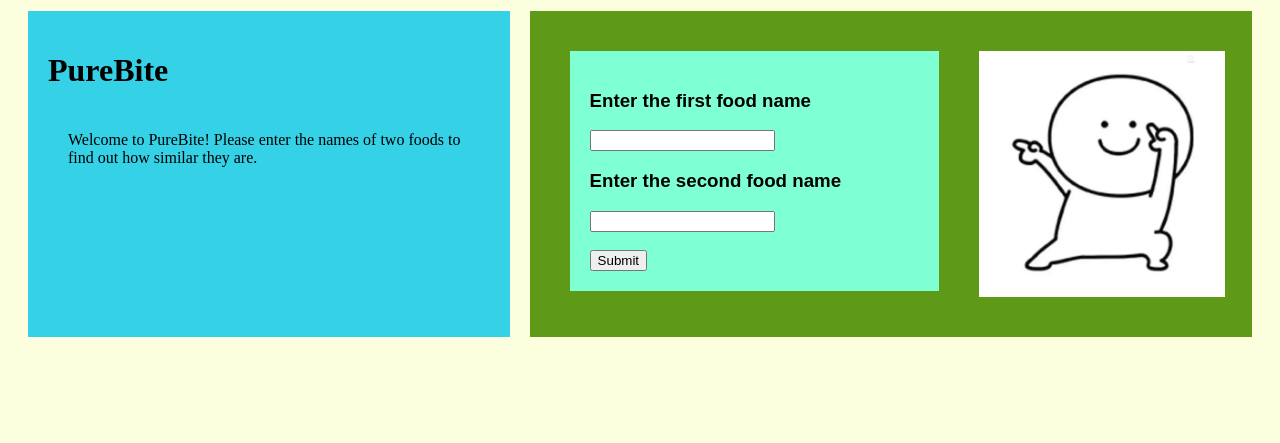
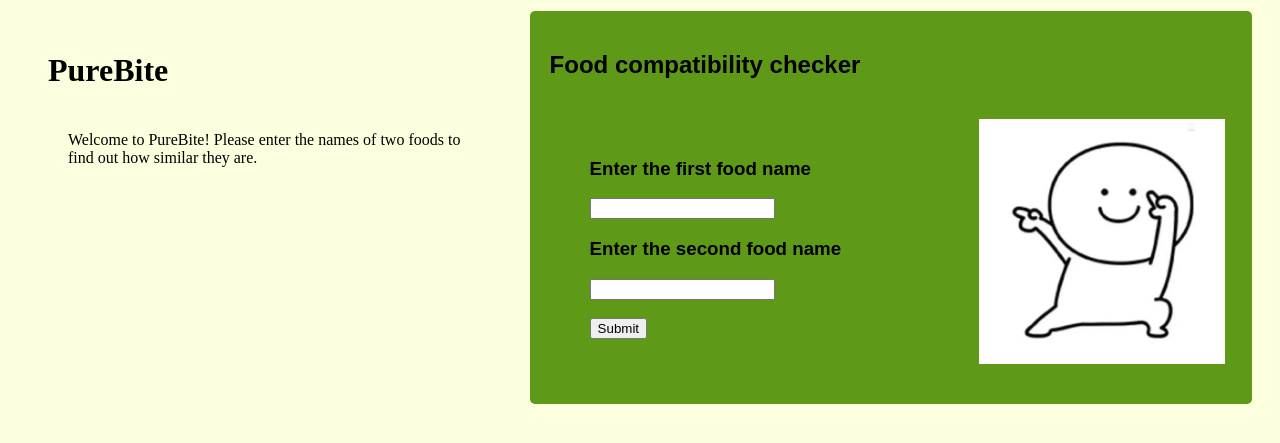
Before and after one commit to Ormiston-Senior-College-NZ/final-assessment-as91903-or-as91906-and-as91907-Anh-pham-csc, a Flask app: page /check in a window 1280 px wide. Shown: the part 79-522 px from the top of the page. Run offline with Flask 3, Linux system fonts and the light colour scheme; some libraries are stand-ins or nearby versions; some web fonts are replaced.

Commit message:
add the title for the checker

```diff
--- a/PureBite/static/style.css
+++ b/PureBite/static/style.css
@@ -49,6 +49,7 @@
     font-family: Arial, sans-serif;
     background-color: #5e9918;
     padding: 20px;
+    border-radius: 5px;
 }
 
 .checker {
@@ -62,7 +63,6 @@
     font-family: Arial, sans-serif;
     margin: 20px;
     padding: 20px;
-    background-color:aquamarine
 }
 
 .right_side_checker {
@@ -73,9 +73,13 @@
 }
 
 .left{
-    background-color: rgb(53, 209, 230);
     padding: 20px;
 }
+
+.h2{
+    font-family: 'Cormorant', serif;
+}
+
 
 @media (max-width: 900px) {
     .container {
--- a/PureBite/templates/name.html
+++ b/PureBite/templates/name.html
@@ -4,8 +4,10 @@
     <meta charset="UTF-8">
     <meta name="viewport" content="width=device-width, initial-scale=1.0">
     <link rel="stylesheet" href="{{ url_for('static', filename='style.css') }}">
+    <link rel="preconnect" href="https://fonts.googleapis.com">
     <link rel="preconnect" href="https://fonts.gstatic.com" crossorigin>
     <link href="https://fonts.googleapis.com/css2?family=Cherry+Bomb+One&display=swap" rel="stylesheet">
+    <link href="https://fonts.googleapis.com/css2?family=Cormorant:ital,wght@0,300..700;1,300..700&display=swap" rel="stylesheet">
 </head>
 <body class="body">
     <header class="header">
@@ -20,6 +22,7 @@
         <p class="left">Welcome to PureBite! Please enter the names of two foods to find out how similar they are.</p>
         </form>
         <div class="right">
+            <h2> Food compatibility checker </h2>
             <div class="checker">
                 <form method="post" class="left_side_checker">
                     <h3>Enter the first food name </h3>
```
Also changed, not shown: PureBite/purebite.db.
